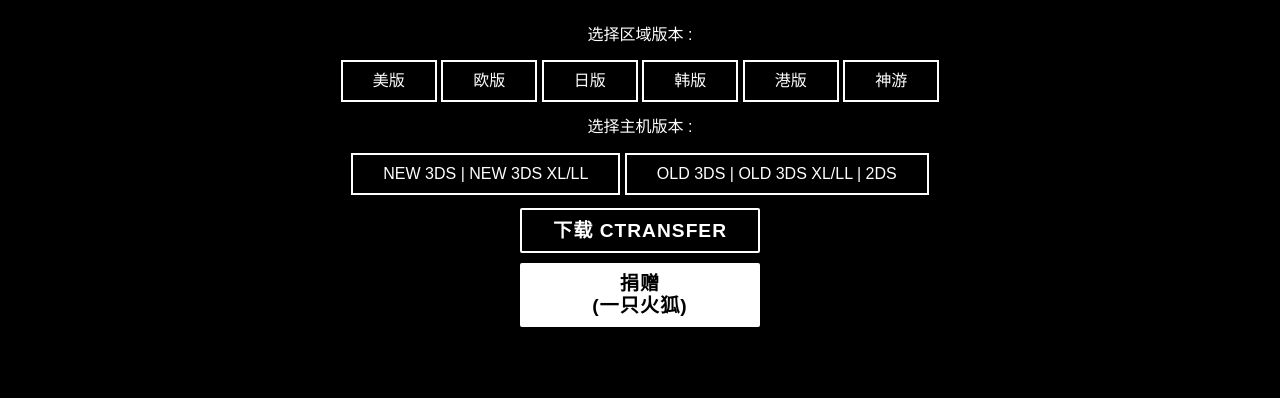
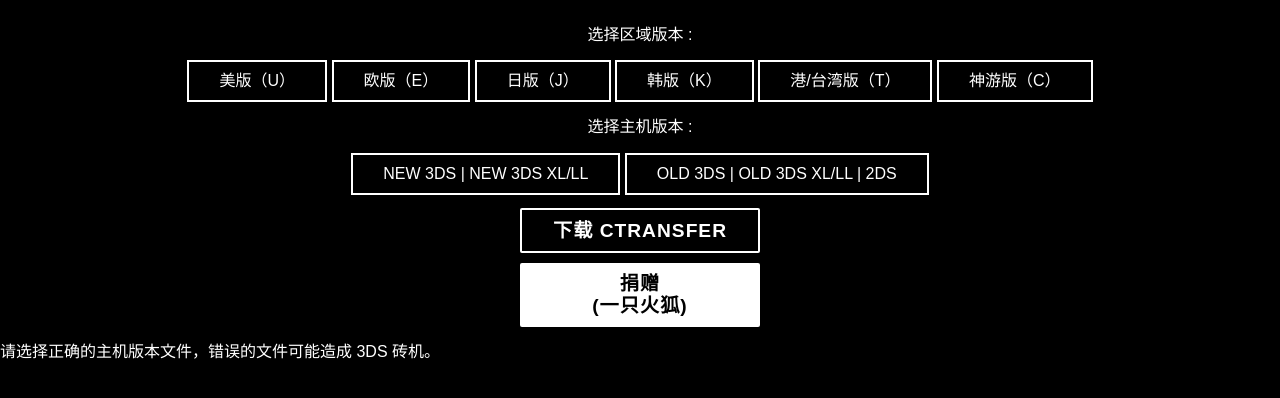
Before and after one commit to OasisAkari/ctrtransferselector, a plain HTML site: page index.html in a window 1280 px wide. Drawn offline with Linux system fonts and the light colour scheme; a web font is replaced by a local one.

Commit message:
Update index.html

```diff
--- a/index.html
+++ b/index.html
@@ -18,12 +18,12 @@
   <def class="downloads">
     <div class="btn-group region">
       <p>选择区域版本 :</p>
-      <button class="group" id="u">美版</button>
-      <button class="group" id="e">欧版</button>
-      <button class="group" id="j">日版</button>
-      <button class="group" id="k">韩版</button>
-	  <button class="group" id="t">港版</button>
-	  <button class="group" id="c">神游</button>
+      <button class="group" id="u">美版（U）</button>
+      <button class="group" id="e">欧版（E）</button>
+      <button class="group" id="j">日版（J）</button>
+      <button class="group" id="k">韩版（K）</button>
+	  <button class="group" id="t">港/台湾版（T）</button>
+	  <button class="group" id="c">神游版（C）</button>
 
     </div>
     <div class="btn-group console">
@@ -39,6 +39,7 @@
 	<button type="submit" form="formy" value="DONATE" class="round donate">捐赠<br/>(一只火狐)</button>
   </def>
 
+<p>请选择正确的主机版本文件，错误的文件可能造成 3DS 砖机。</p>
 
 <script src="js/jquery-3.1.1.min.js"></script>
 <script src="js/scripts.js"></script>
```
